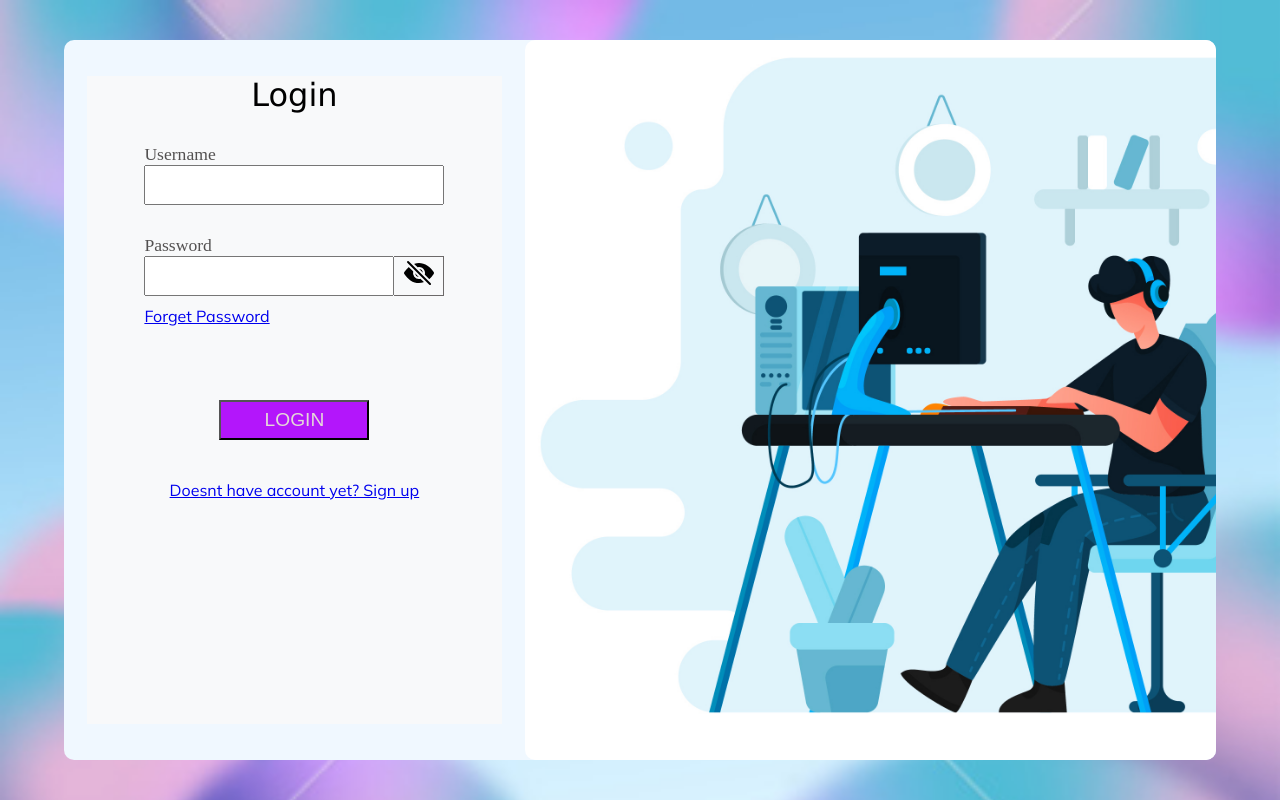
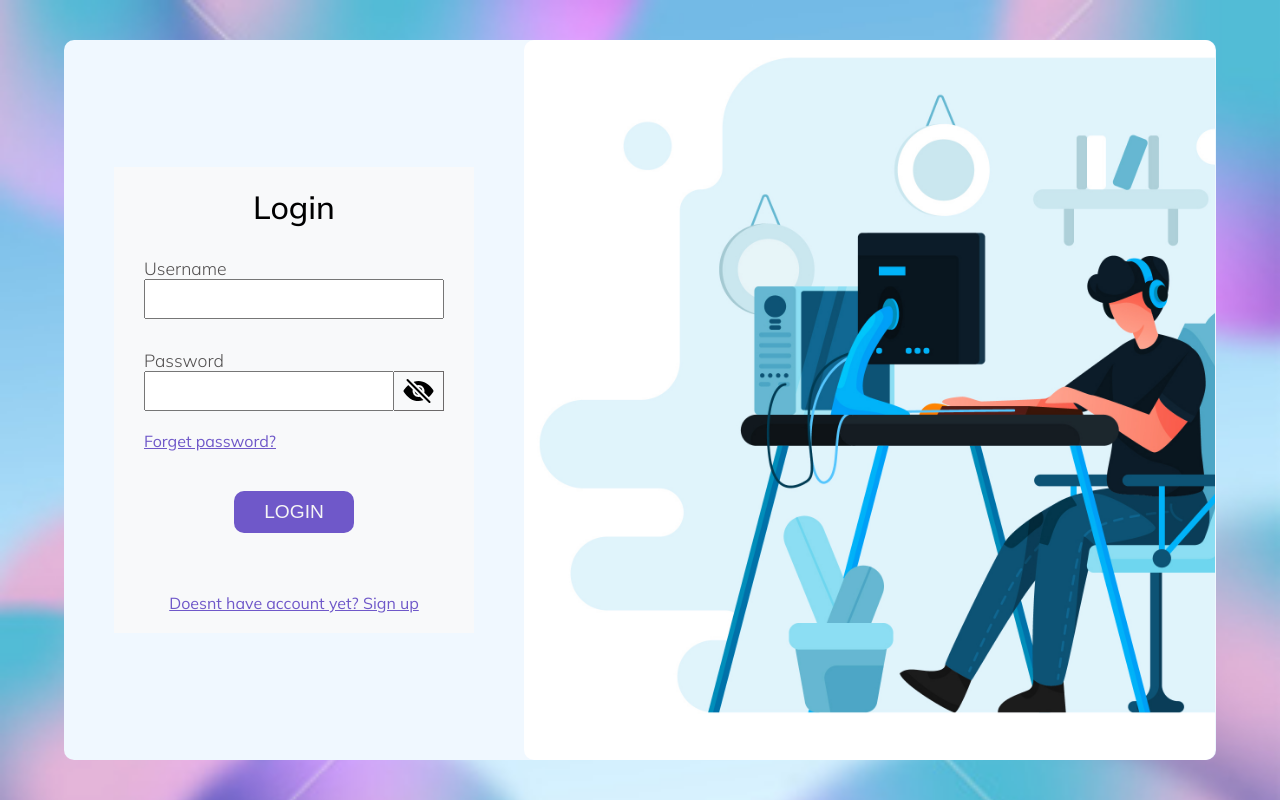
Before and after one commit to choco-dan/gvpBlind, a React (Vite) app: page / in a window 1280 px wide. Built offline with nearby package versions, Linux system fonts and the light colour scheme.

Commit message:
login css modified arvix

```diff
--- a/package.json
+++ b/package.json
@@ -6,8 +6,8 @@
   "type": "module",
   "scripts": {
     "dev": "vite",
-    "predeploy":"npm run build",
-    "deploy":"gh-pages -d build",
+    "predeploy": "npm run build",
+    "deploy": "gh-pages -d build",
     "build": "vite build",
     "lint": "eslint . --ext js,jsx --report-unused-disable-directives --max-warnings 0",
     "preview": "vite preview"
--- a/src/HomePage/HomePage.jsx
+++ b/src/HomePage/HomePage.jsx
@@ -5,15 +5,11 @@ import '../App.css'
 function HomePage(){
 
   return(
-
     <>
     <Header />
     <Sidebar />
     <Post />
     </>
-
-
-
   );
 }
 export default HomePage
--- a/src/Login/Login.css
+++ b/src/Login/Login.css
@@ -23,61 +23,68 @@
 
 }
 #login-box{
-    width: 40%;
-    height: 100%;
     display: flex;
     justify-content: center;
     align-items: center;
+    padding:10px 50px;
     /* background-color: #f8f9fa; */
 }
 #login-form{
-    width:90%;
-    height:90%;
+    padding: 20px 30px;
     display: flex;
     flex-direction: column;
     align-items: center;
     background-color: #f8f9fa;
     align-self: center;
+    justify-content: space-evenly;
+
 }
 #image-box{
     width: 60%;
     height:100%;
+    display:flex;
     background: url(./assets/image.jpg);
     background-repeat: no-repeat;
     background-size: cover;
     border-radius: 10px;
     justify-self:end;
-
 }
 #input-box{
-    width:100%;
-    height:50%;
     display: flex;
     flex-direction: column;
     align-items: center;
 }
 #heading{
     font-size: 2rem;
-    font-family: Verdana, Geneva, Tahoma, sans-serif;
     margin-bottom: 30px;
+    font-weight: 500;
 }
 #uname-input,#password-input{
     width:300px;
     height: 40px;
-    font-size: 1.3rem;
+    font-size: 1rem;
     margin-bottom: 30px;
-    font-weight: 100;
+    text-align:justify;
+    font-weight: 400;
+    color:hsl(0, 3%, 19%);
+    font-style:none;
+    font-family:"mulish","arial","sans-serif";
+    padding:1px 8px;
+
+
+
 }
 #password-box{
-    width: 300px;
     display: flex;
-
 }
 #pwd-icon{
     width:50px;
     height: 40px;
     border: 1px solid rgb(108, 105, 105);
     border-left: none;
+    display:flex;
+    align-items: center;
+    justify-content: center;
 }
 .icon{
     font-size: 2rem;
@@ -89,15 +96,20 @@
     margin-bottom: 10px;
 }
 #forgot-pwd{
+    margin-top: 10px;
     width:300px;
+    color:#6F58C9;
+    transition:background-color 0.15s ease-in;
 }
+#forgot-pwd:hover{
+    color:#da3238;
 
+}
 #username,#password{
     width: 300px;
-    font-weight: 50;
+    font-weight: 300;
     color: rgb(83, 81, 81);
     font-size: 1.1rem;
-    font-family: "Sofia",Caveat;
 }
 #signup-box{
     width:100%;
@@ -110,17 +122,38 @@
     flex-direction: column;
     align-items: center;
     margin-bottom: 20px;
+    margin-top:40px;
 }
 #user-result{
-    width:300px;
+    margin-top:20px;
+    white-space: nowrap;
     height: 20px;
-    color: red;
+    color: #da3238 ;
 }
 #login-btn{
-    width:150px;
-    height: 40px;
-    background-color: rgb(179, 22, 251);
+    background-color: #6F58C9;
     font-size: 1.2rem;
-    color: rgb(229, 216, 216);
+    color: whitesmoke;
+    border:none;
+    border-radius: 10px;
+    padding:10px 30px;
     cursor: pointer;
+    transition:transform 0.15s ease-in-out;
 }
+#login-btn:hover{
+    transform:translateY(8px);
+}
+#signup-link{
+    color:#6F58C9;
+    transition:background-color 0.15s ease-out;
+}
+input:focus{
+    outline:none;
+}
+#signup-link:active{
+    color:#da3238
+}
+#uname-input:focus-visible,#password-input:focus-visible{
+    border:2px solid black;
+    border-radius:5px;
+}
--- a/src/Login/Login.jsx
+++ b/src/Login/Login.jsx
@@ -54,7 +54,7 @@ function Login(props){
                             {show?<IoEye className="icon" onClick={showPassword}/>:<IoEyeOff className="icon" onClick={showPassword}/>}
                         </div>
                         </div>
-                        <a href="#" id="forgot-pwd">Forget Password</a>
+                        <a href="#" id="forgot-pwd">Forget&nbsp;password?</a>
                     </div>
                     <div id="btn-box">
                         <button id="login-btn" onClick={login} ref={loginBtn} >
```
